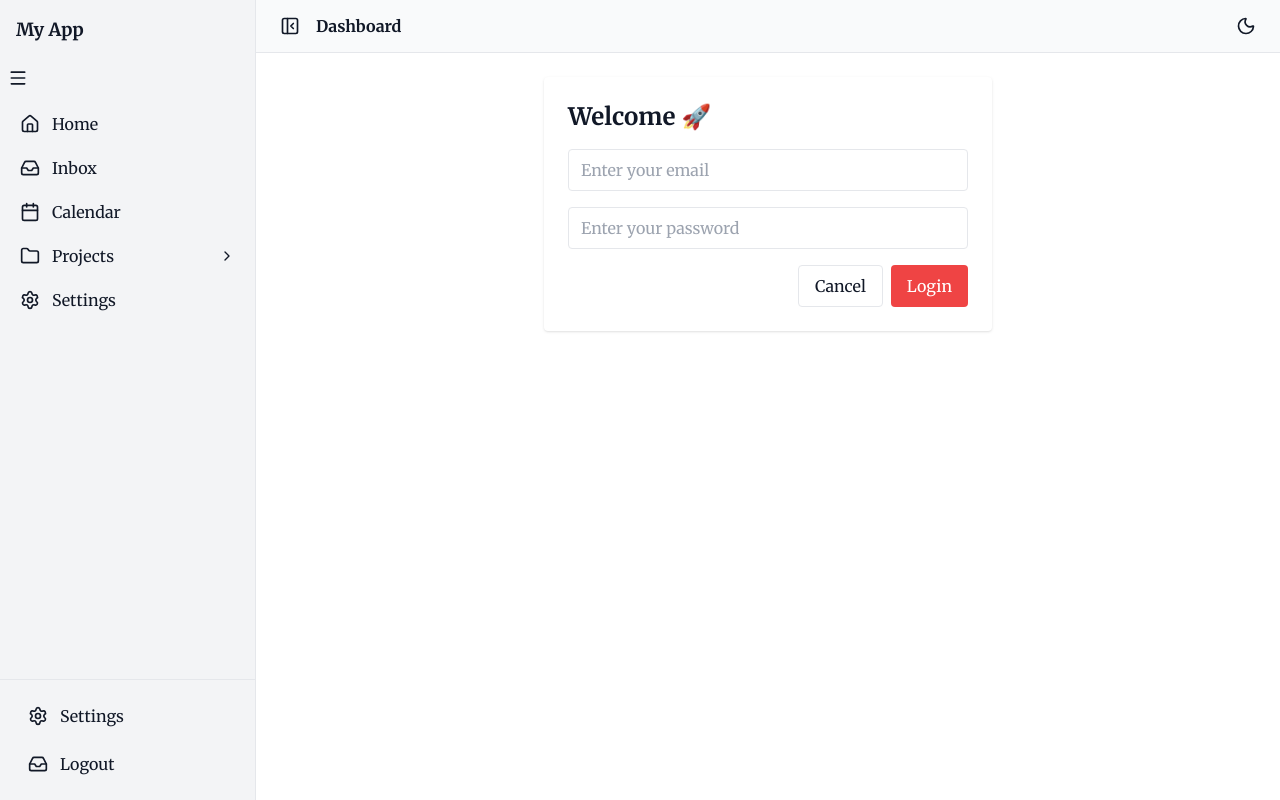
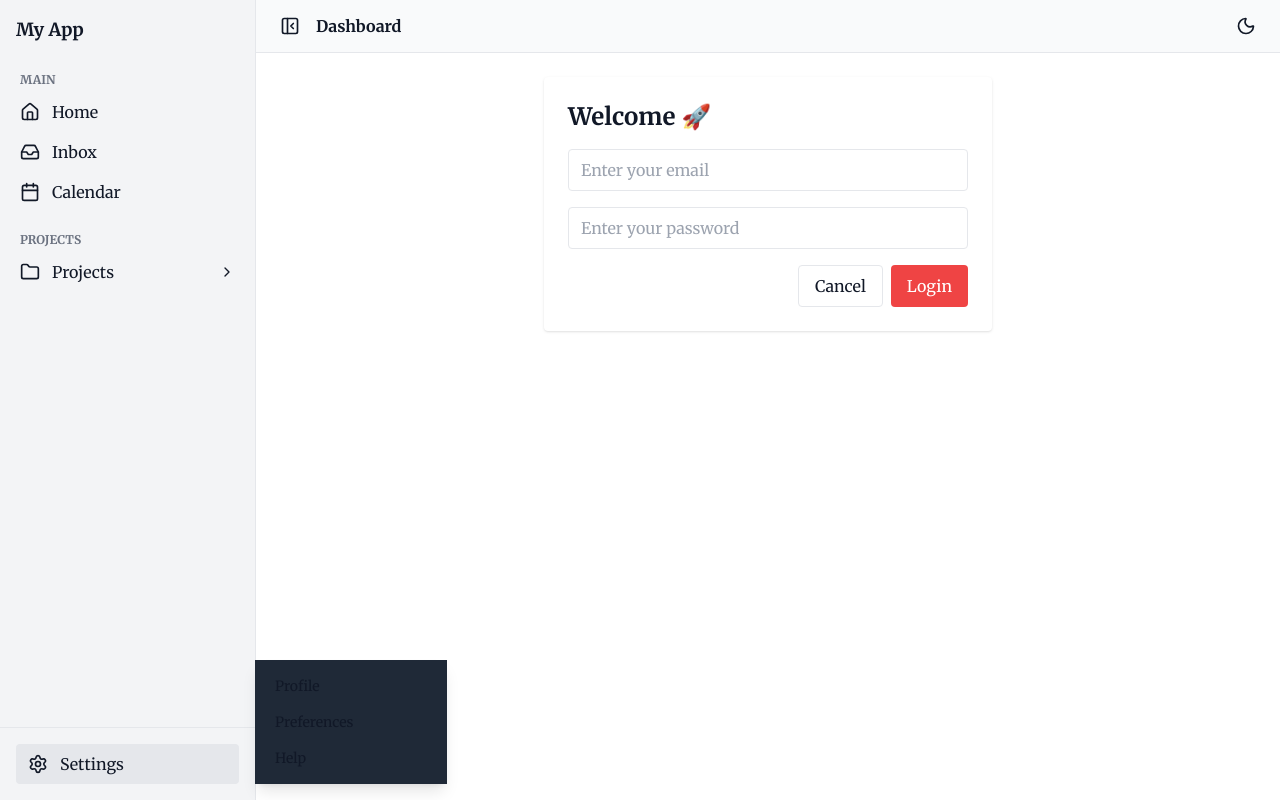
Before and after one commit to dhikad19/inkarsia, a Next.js app: page / in a window 1280 px wide. Both pictures are taken after a click on the button "Settings". Built offline with nearby package versions, Linux system fonts and the light colour scheme.

Commit message:
adjust ui

```diff
--- a/package.json
+++ b/package.json
@@ -9,6 +9,8 @@
     "lint": "eslint"
   },
   "dependencies": {
+    "@headlessui/react": "^2.2.8",
+    "@heroicons/react": "^2.2.0",
     "@tanstack/react-query": "^5.87.4",
     "@tiptap/react": "^3.4.2",
     "@tiptap/starter-kit": "^3.4.2",
--- a/src/app/globals.css
+++ b/src/app/globals.css
@@ -12,7 +12,7 @@ body {
 }
 
 .dark body {
-  @apply bg-gray-900 text-gray-100;
+  @apply bg-black text-white;
 }
 
 ::-webkit-scrollbar {
--- a/src/app/layout.tsx
+++ b/src/app/layout.tsx
@@ -32,7 +32,7 @@ export default function RootLayout({
               onCollapseSidebar={() => setSidebarCollapsed((prev) => !prev)}
             />
 
-            <main className="flex-1 p-6 bg-white dark:bg-gray-950">
+            <main className="flex-1 p-6 bg-white dark:bg-[#0a0a0a]">
               {children}
             </main>
           </div>
--- a/src/components/Sidebar.tsx
+++ b/src/components/Sidebar.tsx
@@ -1,6 +1,6 @@
 "use client";
 import Link from "next/link";
-import { useState } from "react";
+import { useState, useRef, useEffect } from "react";
 import {
   Home,
   Inbox,
@@ -8,17 +8,33 @@ import {
   Settings,
   ChevronDown,
   ChevronRight,
-  ChevronLeft,
   Folder,
-  X,
-  Menu,
 } from "lucide-react";
+import { LucideIcon } from "lucide-react";
 import clsx from "clsx";
+type MenuItem = {
+  href?: string;
+  label: string;
+  icon: LucideIcon;
+  children?: { href: string; label: string }[];
+};
 
-const menu = [
+type MenuGroup = {
+  title: string;
+  items: MenuItem[];
+};
+const menuGroups: MenuGroup[] = [
+  {
+    title: "Main",
+    items: [
       { href: "/", label: "Home", icon: Home },
       { href: "/inbox", label: "Inbox", icon: Inbox },
       { href: "/calendar", label: "Calendar", icon: Calendar },
+    ],
+  },
+  {
+    title: "Projects",
+    items: [
       {
         label: "Projects",
         icon: Folder,
@@ -27,7 +43,8 @@ const menu = [
           { href: "/projects/2", label: "Project B" },
         ],
       },
-  { href: "/settings", label: "Settings", icon: Settings },
+    ],
+  },
 ];
 
 export default function Sidebar({
@@ -37,8 +54,10 @@ export default function Sidebar({
   isOpen: boolean;
   isCollapsed: boolean;
 }) {
-  const [openPopover, setOpenPopover] = useState(false);
   const [openGroups, setOpenGroups] = useState<string[]>([]);
+  const [isDropdownOpen, setIsDropdownOpen] = useState(false);
+  const buttonRef = useRef<HTMLButtonElement>(null);
+  const panelRef = useRef<HTMLDivElement>(null);
 
   const toggleGroup = (label: string) => {
     setOpenGroups((prev) =>
@@ -46,34 +65,49 @@ export default function Sidebar({
     );
   };
 
+  // Tutup dropdown kalau klik di luar
+  useEffect(() => {
+    const handleClickOutside = (event: MouseEvent) => {
+      if (
+        isDropdownOpen &&
+        panelRef.current &&
+        buttonRef.current &&
+        !panelRef.current.contains(event.target as Node) &&
+        !buttonRef.current.contains(event.target as Node)
+      ) {
+        setIsDropdownOpen(false);
+      }
+    };
+    document.addEventListener("mousedown", handleClickOutside);
+    return () => document.removeEventListener("mousedown", handleClickOutside);
+  }, [isDropdownOpen]);
+
   return (
     <aside
       className={clsx(
-        "bg-gray-100 dark:bg-gray-900 border-r border-gray-200 dark:border-gray-800 h-screen flex flex-col transition-all duration-300",
+        "bg-gray-100 dark:bg-[#171717] border-r border-gray-200 dark:border-gray-900 h-screen flex flex-col transition-all duration-300",
         isCollapsed ? "w-16" : "w-64",
         !isOpen && "hidden md:flex"
-      )}
-    >
+      )}>
       <div className="p-4 font-bold text-lg truncate">
         {!isCollapsed && "My App"}
       </div>
 
-      <button
-        onClick={() => setOpenPopover(!openPopover)}
-        className="p-2 rounded hover:bg-gray-200 dark:hover:bg-gray-800"
-      >
-        {openPopover ? <X className="w-5 h-5" /> : <Menu className="w-5 h-5" />}
-      </button>
+      <nav className="flex-1 p-2 space-y-4 overflow-y-auto">
+        {menuGroups.map((group) => (
+          <div key={group.title}>
+            {/* Group title */}
+            <div className="px-3 py-1 text-xs font-semibold uppercase text-gray-500 dark:text-gray-400">
+              {group.title}
+            </div>
 
-      <nav className="flex-1 p-2 space-y-1 overflow-y-auto">
-        {menu.map((item) =>
+            {/* Items */}
+            {group.items.map((item) =>
               item.children ? (
                 <div key={item.label}>
-              {/* Parent button */}
                   <button
                     onClick={() => toggleGroup(item.label)}
-                className="flex items-center justify-between w-full px-3 py-2 rounded hover:bg-gray-200 dark:hover:bg-gray-800"
-              >
+                    className="flex items-center justify-between w-full px-3 py-2 rounded hover:bg-gray-200 dark:hover:bg-gray-800">
                     <div className="flex items-center gap-3">
                       <item.icon className="w-5 h-5" />
                       {!isCollapsed && <span>{item.label}</span>}
@@ -89,15 +123,13 @@ export default function Sidebar({
                     )}
                   </button>
 
-              {/* Submenu */}
                   {openGroups.includes(item.label) && !isCollapsed && (
                     <div className="ml-6 mt-1 space-y-1 border-l border-gray-300 dark:border-gray-700">
                       {item.children.map((sub) => (
                         <Link
                           key={sub.href}
                           href={sub.href}
-                      className="block px-3 py-2 rounded text-sm hover:bg-gray-200 dark:hover:bg-gray-800 ml-2"
-                    >
+                          className="block px-3 py-2 rounded text-sm hover:bg-gray-200 dark:hover:bg-gray-800 ml-2">
                           {sub.label}
                         </Link>
                       ))}
@@ -108,23 +140,50 @@ export default function Sidebar({
                 <Link
                   key={item.href}
                   href={item.href!}
-              className="flex items-center gap-3 px-3 py-2 rounded hover:bg-gray-200 dark:hover:bg-gray-800"
-            >
+                  className="flex items-center gap-3 px-3 py-2 rounded hover:bg-gray-200 dark:hover:bg-gray-800">
                   <item.icon className="w-5 h-5" />
                   {!isCollapsed && <span>{item.label}</span>}
                 </Link>
               )
             )}
+          </div>
+        ))}
       </nav>
-      <div className="p-4 border-t border-gray-200 dark:border-gray-800">
-        <button className="flex items-center gap-3 w-full px-3 py-2 rounded hover:bg-gray-200 dark:hover:bg-gray-800">
+
+      {/* Settings Dropdown */}
+      <div className="p-4 border-t border-gray-200 dark:border-gray-800 relative">
+        <button
+          ref={buttonRef}
+          onClick={() => setIsDropdownOpen(!isDropdownOpen)}
+          className={clsx(
+            "flex items-center gap-3 w-full px-3 py-2 rounded hover:bg-gray-200 dark:hover:bg-gray-800",
+            isDropdownOpen && "bg-gray-200 dark:bg-gray-800"
+          )}>
           <Settings className="w-5 h-5" />
           {!isCollapsed && <span>Settings</span>}
         </button>
-        <button className="flex items-center gap-3 w-full px-3 py-2 rounded hover:bg-gray-200 dark:hover:bg-gray-800 mt-2">
-          <Inbox className="w-5 h-5" />
-          {!isCollapsed && <span>Logout</span>}
-        </button>
+
+        {isDropdownOpen && (
+          <div
+            ref={panelRef}
+            className="absolute left-full bottom-0 mb-4 ml-0 w-48 rounded-md bg-gray-800 dark:bg-gray-900 shadow-lg p-2 z-20">
+            <Link
+              href="/profile"
+              className="block px-3 py-2 rounded text-sm hover:bg-gray-700 dark:hover:bg-gray-700">
+              Profile
+            </Link>
+            <Link
+              href="/preferences"
+              className="block px-3 py-2 rounded text-sm hover:bg-gray-700 dark:hover:bg-gray-700">
+              Preferences
+            </Link>
+            <Link
+              href="/help"
+              className="block px-3 py-2 rounded text-sm hover:bg-gray-700 dark:hover:bg-gray-700">
+              Help
+            </Link>
+          </div>
+        )}
       </div>
     </aside>
   );
```
Also changed, not shown: 1 other file (tests, documents, lock files or other folders). Lines whose indentation alone changed are shown as unchanged.
